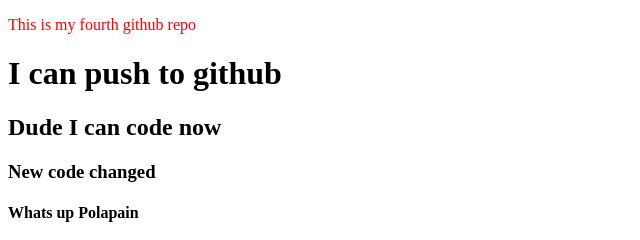
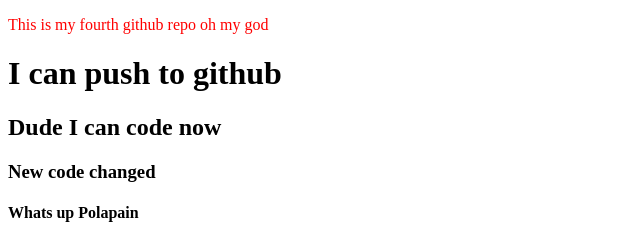
Before and after one commit to Nihanhasan/my-fourth-repo, a plain HTML site: page index.html in a window 1280 px wide. Shown: the full height of the page, 0-640 px from the left. Drawn offline with Linux system fonts and the light colour scheme.

Commit message:
para added

```diff
--- a/index.html
+++ b/index.html
@@ -9,7 +9,7 @@
 
 </head>
 <body>
-    <p>This is my fourth github repo</p>
+    <p>This is my fourth github repo oh my god</p>
     <h1>I can push to github</h1>
     <h2>Dude I can code now</h2>
     <h3>New code changed</h3>
```
